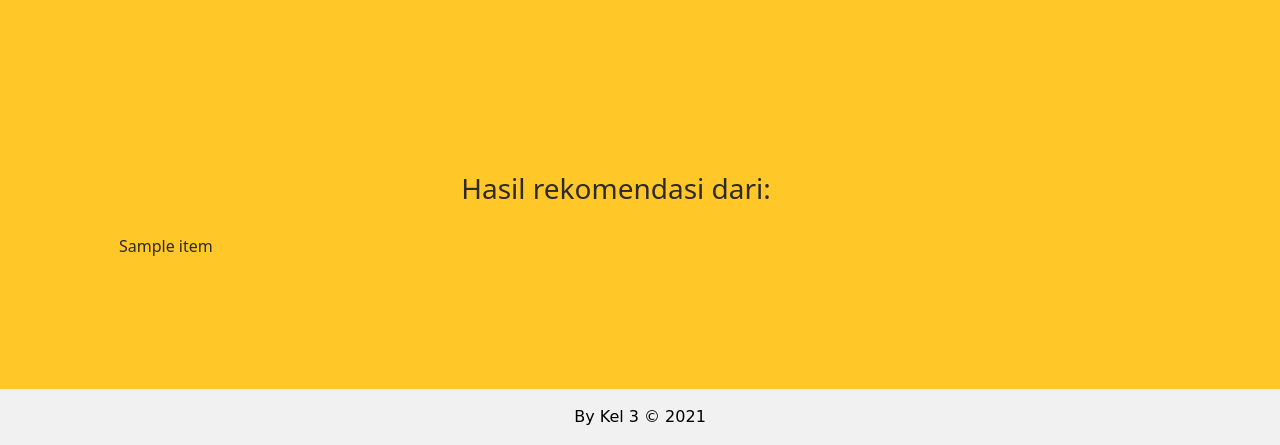
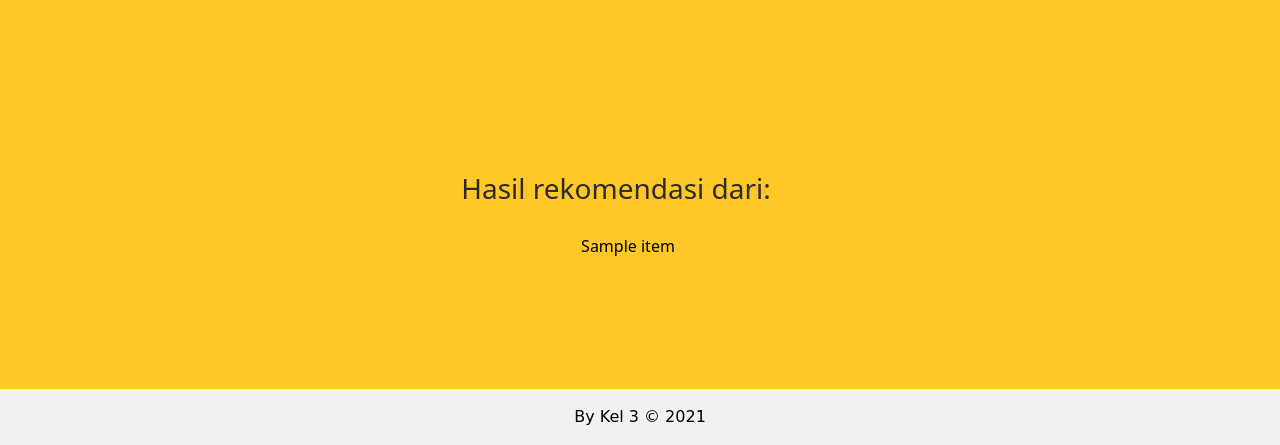
Before and after one commit to Ahrilarpandi/wisata, a Flask app: template templates/home.html in a window 1280 px wide. Shown: the part 1009-1454 px from the top of the page. Run offline with Flask 2, Linux system fonts and the light colour scheme; the template is opened without the code that fills it: most values are stand-ins (such as "Sample title", 1, 10 or a date in 2020); some libraries are stand-ins or nearby versions; some web fonts are replaced.

Commit message:
Update home.html

```diff
--- a/templates/home.html
+++ b/templates/home.html
@@ -131,7 +131,9 @@
                     </div>
                 </div>
 
-                <div class="row">
+                                <div class="row table-primary">
+                    <div class="col table-hover">
+                        <center>
                             <table>
                                 {% for item in output %}
                                 <tr>
@@ -139,7 +141,8 @@
                                 </tr>
                                 {% endfor %}
                             </table>
-
+                        </center>
+                    </div>
                 </div>
             </div>
         </section>
```
Lines whose indentation alone changed are shown as unchanged.
